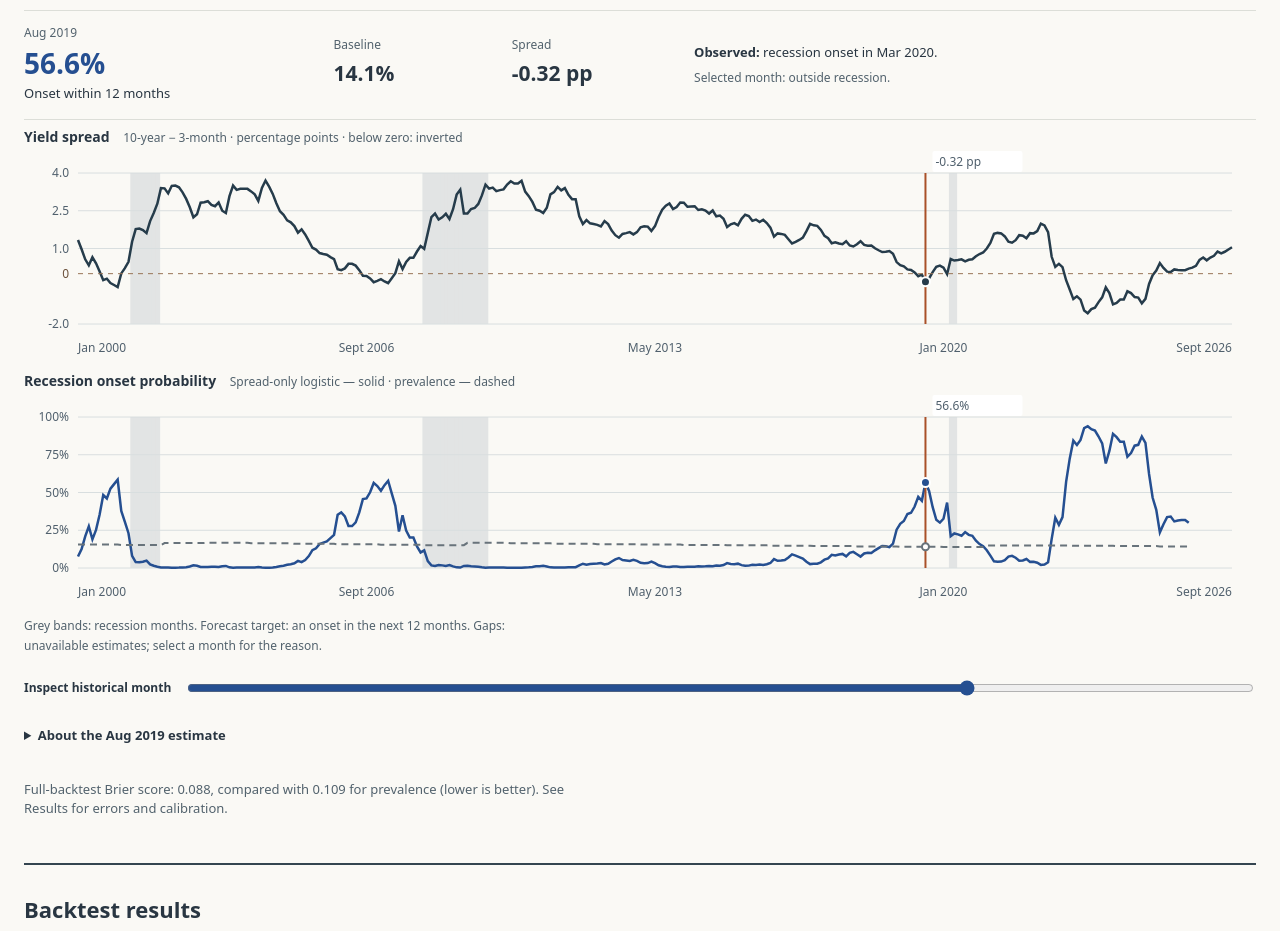
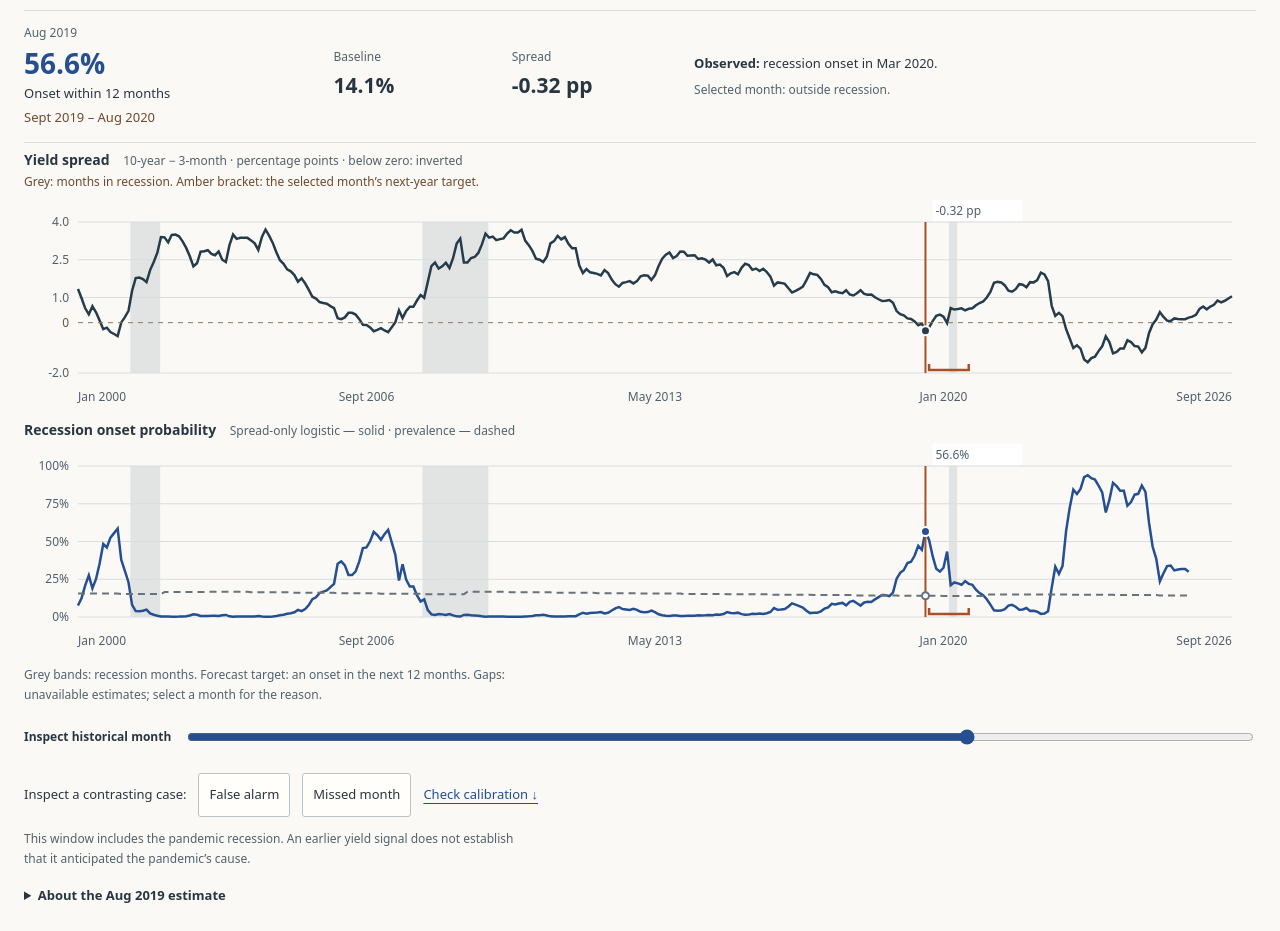
Before and after one commit to m21264551-arch/recession, a React (Vite) app in the folder dashboard/: page / in a window 1280 px wide. Shown: the part 201-1132 px from the top of the page. Built offline with nearby package versions, Linux system fonts and the light colour scheme.

Commit message:
Show forecast intervals and make backtest errors inspectable

```diff
--- a/dashboard/src/App.jsx
+++ b/dashboard/src/App.jsx
@@ -21,6 +21,19 @@ const month = (date) =>
     year: "numeric",
     timeZone: "UTC",
   });
+const shiftMonth = (date,delta) => { const d=new Date(`${date}T00:00:00Z`); d.setUTCMonth(d.getUTCMonth()+delta); return d.toISOString().slice(0,10); };
+function ErrorMonths({dates,onSelect}) {
+  const groups=[];
+  for(const date of dates) {
+    const last=groups.at(-1);
+    if(last && shiftMonth(last.at(-1),1)===date) last.push(date); else groups.push([date]);
+  }
+  return groups.length ? groups.map(group=><div className="error-episode" key={group[0]}>
+    <button onClick={()=>onSelect(group[0])}>{month(group[0])}{group.length>1 ? ` – ${month(group.at(-1))}` : ""}</button>
+    <span>{group.length} {group.length===1 ? "month" : "consecutive months"}</span>
+    {group.length>1 && <details><summary>Choose a month</summary><div className="error-months">{group.map(date=><button key={date} onClick={()=>onSelect(date)}>{month(date)}</button>)}</div></details>}
+  </div>) : "None at this threshold.";
+}
 
 function ResultsTable({ heads, rows, label = `${heads[0]} results` }) {
   return (
@@ -215,6 +228,9 @@ function HistoryChart({ rows, model, selected, onSelect }) {
           {probability && model !== "prevalence" && Number.isFinite(rows[chosen]?.prediction?.scores.prevalence) && <circle cx={x(chosen)} cy={y(rows[chosen].prediction.scores.prevalence)} r="3.5" fill="white" stroke={colours.prevalence} strokeWidth="2" />}
           </g>
         )}
+        {chosen >= 0 && chosen < rows.length-1 && <g className="forecast-window" role="img" aria-label="Following twelve-month target window">
+          <path d={`M${x(chosen+1)},${height-bottom-9}v6H${x(Math.min(rows.length-1,chosen+12))}v-6`} fill="none" stroke="#a95028" strokeWidth="2.5" />
+        </g>}
         {Array.from(
           new Set([
             0,
@@ -243,6 +259,7 @@ function HistoryChart({ rows, model, selected, onSelect }) {
       <h2>
         Yield spread <span>10-year − 3-month · percentage points · below zero: inverted</span>
       </h2>
+      <p className="chart-key">Grey: months in recession. Amber bracket: the selected month’s next-year target.</p>
       {chart(false)}
       <h2>
         Recession onset probability{" "}
@@ -345,6 +362,7 @@ export default function App() {
         )
           throw Error("Unsupported or incomplete study bundle");
         setStudy(d);
+        if (retry > 0) requestAnimationFrame(()=>document.getElementById("selected-month")?.focus());
       })
       .catch((e) => {
         if (e.name !== "AbortError") setError(e.message);
@@ -359,7 +377,6 @@ export default function App() {
     document.getElementById("selected-month")?.focus({preventScroll:true});
   };
   const inspectError = selectFromResults;
-  const shiftMonth=(date,delta)=>{const d=new Date(`${date}T00:00:00Z`);d.setUTCMonth(d.getUTCMonth()+delta);return d.toISOString().slice(0,10);};
   const inspectEpisode=(onset)=>{
     setEpisodeOnset(onset);
     if(onset) setSelected(shiftMonth(onset,-1));
@@ -394,7 +411,8 @@ export default function App() {
         {error ? (
           <div role="alert">
             <h2>Study unavailable</h2>
-            <p>{error}. The dashboard will not substitute synthetic results.</p>
+            <p>The saved historical study could not load. Try again to restore the charts.</p>
+            <details><summary>Technical details</summary><p>{error}</p></details>
             <button onClick={() => setRetry((r) => r + 1)}>
               Retry snapshot
             </button>{" "}
@@ -493,7 +511,8 @@ export default function App() {
                   <section className="selected" aria-label="Selected month results">
                     <div className="estimate"><p className="selection-label">{month(selected)}</p>
                       <h2>{prediction ? percent(prediction.scores[model]) : "Estimate unavailable"}</h2>
-                      <p>{prediction ? "Onset within 12 months" : inspected?.unavailableReason}</p></div>
+                      <p>{prediction ? "Onset within 12 months" : inspected?.unavailableReason}</p>
+                      <p className="target-period">{month(shiftMonth(selected,1))} – {month(shiftMonth(selected,12))}</p></div>
                     <dl className="selected-values"><div><dt>Baseline</dt><dd>{prediction ? percent(prediction.scores.prevalence) : "Unavailable"}</dd></div>
                       <div><dt>Spread</dt><dd>{format(inspected?.spread, 2)} pp</dd></div></dl>
                     <p className="observed-outcome"><strong>Observed:</strong> {inspected?.target === null ? "future window incomplete" : inspected?.target === 1 ? `recession onset in ${nextOnset ? month(nextOnset.date) : "the next 12 months"}` : "no recession began in the next 12 months"}.
@@ -508,6 +527,12 @@ export default function App() {
                   />
 
                 </div>
+                <div className="historical-examples"><span>Inspect a contrasting case:</span>
+                  {study.errors[model].falseAlarmMonths.length>0 && <button onClick={()=>inspectError(study.errors[model].falseAlarmMonths.at(-1))}>False alarm</button>}
+                  {study.errors[model].missedPositiveMonths.length>0 && <button onClick={()=>inspectError(study.errors[model].missedPositiveMonths[0])}>Missed month</button>}
+                  <a href="#results-section">Check calibration ↓</a>
+                </div>
+                {nextOnset?.date === "2020-03-01" && <p className="caption">This window includes the pandemic recession. An earlier yield signal does not establish that it anticipated the pandemic’s cause.</p>}
                     {fold && <details className="training"><summary>About the {month(selected)} estimate</summary><p>Baseline is the recession-onset frequency in the eligible training history. The estimate concerns a new onset in the following 12 months.</p><p>Fit on {month(fold.trainingStart)} – {month(fold.trainingEnd)}. Training outcomes end {month(fold.lastTrainingOutcome)}. Refit January {fold.id}.</p></details>}
                 <div className="note">
                   Full-backtest Brier score:{" "}
@@ -518,6 +543,7 @@ export default function App() {
               </section>
             <section id="results-section" aria-labelledby="results-title">
                 <h2 id="results-title">Backtest results</h2>
+                <p className="metric-reading">Ranking: ROC-AUC and average precision measure whether onset windows score above other months. Probability error: Brier measures squared error in the estimates; lower is better. Neither a high AUC nor an exact percentage establishes calibration.</p>
                 <p>
                   These metrics cover the full evaluation history, independently
                   of the chart period. The overlapping 12-month targets are
@@ -593,11 +619,11 @@ export default function App() {
                     </p>
                     <details>
                       <summary>Inspect false-alarm months</summary>
-                      <div className="error-months">{study.errors[model].falseAlarmMonths.length ? study.errors[model].falseAlarmMonths.map((date) => <button key={date} onClick={() => inspectError(date)}>{month(date)}</button>) : "None at this threshold."}</div>
+                      <ErrorMonths dates={study.errors[model].falseAlarmMonths} onSelect={inspectError} />
                     </details>
                     <details>
                       <summary>Inspect missed positive months</summary>
-                      <div className="error-months">{study.errors[model].missedPositiveMonths.length ? study.errors[model].missedPositiveMonths.map((date) => <button key={date} onClick={() => inspectError(date)}>{month(date)}</button>) : "None at this threshold."}</div>
+                      <ErrorMonths dates={study.errors[model].missedPositiveMonths} onSelect={inspectError} />
                     </details>
                   </section>
                 </div>
@@ -655,6 +681,7 @@ export default function App() {
                 <a href="/api/study.json" download>Download complete study data ↓</a>
                 </details>
               </section>
+              <HowToUse />
               <section className="method" id="method-section">
                 <h2>Data and method</h2>
                 <div className="snapshot">
@@ -676,6 +703,7 @@ export default function App() {
                   schema v{study.schemaVersion}
                 </p>
                 <p>{study.protocol.vintageLimitation}</p>
+                <details className="method-detail"><summary>Series, target and model settings</summary>
                 <h3>Data and units</h3>
                 <p>
                   {study.protocol.spreadDefinition} These are two yields, not a
@@ -691,8 +719,7 @@ export default function App() {
                   ])}
                 />
                 <p>
-                  No invented GDP, inflation, unemployment or PMI series enter
-                  this study. Missing values are preserved; models skip rows
+                  The study uses GS10, TB3MS and USREC. Missing values are preserved; models skip rows
                   without all required features. Synthetic histories are
                   restricted to test fixtures.
                 </p>
@@ -718,7 +745,8 @@ export default function App() {
                   42. Settings were fixed before running this reconstruction; no
                   hyperparameter selection uses evaluation periods.
                 </p>
-                <h3>Reproduce or update explicitly</h3>
+                </details>
+                <details className="method-detail"><summary>Reproduce this snapshot</summary>
                 <pre tabIndex={0} role="region" aria-label="Reproduction commands">
                   python -m analysis.acquire{"\n"}python -m analysis.export
                   {"\n"}python -m pytest{"\n"}cd dashboard && npm ci && npm run
@@ -730,6 +758,7 @@ export default function App() {
                   identity. Public browsing reads the committed artifact and
                   does not contact FRED or train on startup.
                 </p>
+                </details>
                 <h3>Limitations</h3>
                 <p>
                   There are few recession episodes. Final recession
@@ -755,7 +784,7 @@ export default function App() {
             </footer>
           </>
         )}
-      <HowToUse />
+      {(!study || error) && <HowToUse />}
       </main>
     </>
   );
--- a/dashboard/src/index.css
+++ b/dashboard/src/index.css
@@ -126,3 +126,12 @@ footer { display:flex; justify-content:space-between; flex-wrap:wrap; gap:16px;
  .observed-outcome span { margin-top:3px; }
  .chart-controls { margin-bottom:8px; }
 }
+.chart-key,.target-period { font-size:12px; color:#6e4a30; margin:3px 0 6px; }
+.historical-examples { display:flex; flex-wrap:wrap; gap:8px 12px; align-items:center; margin:12px 0; font-size:13px; }
+.historical-examples button { font-size:13px; }
+.error-episode { border-top:1px solid var(--line); padding:10px 0; }
+.error-episode>span { display:inline-block; margin-left:10px; font-size:12px; }
+.error-episode details { margin-top:4px; }
+.metric-reading { border-left:2px solid #a95028; padding-left:14px; font-size:14px; }
+.method-detail { border-top:1px solid var(--line); }
+.method-detail summary { min-height:44px; padding:12px 0; cursor:pointer; font-weight:600; }
```
Also changed, not shown: 1 other file (tests, documents, lock files or other folders).
